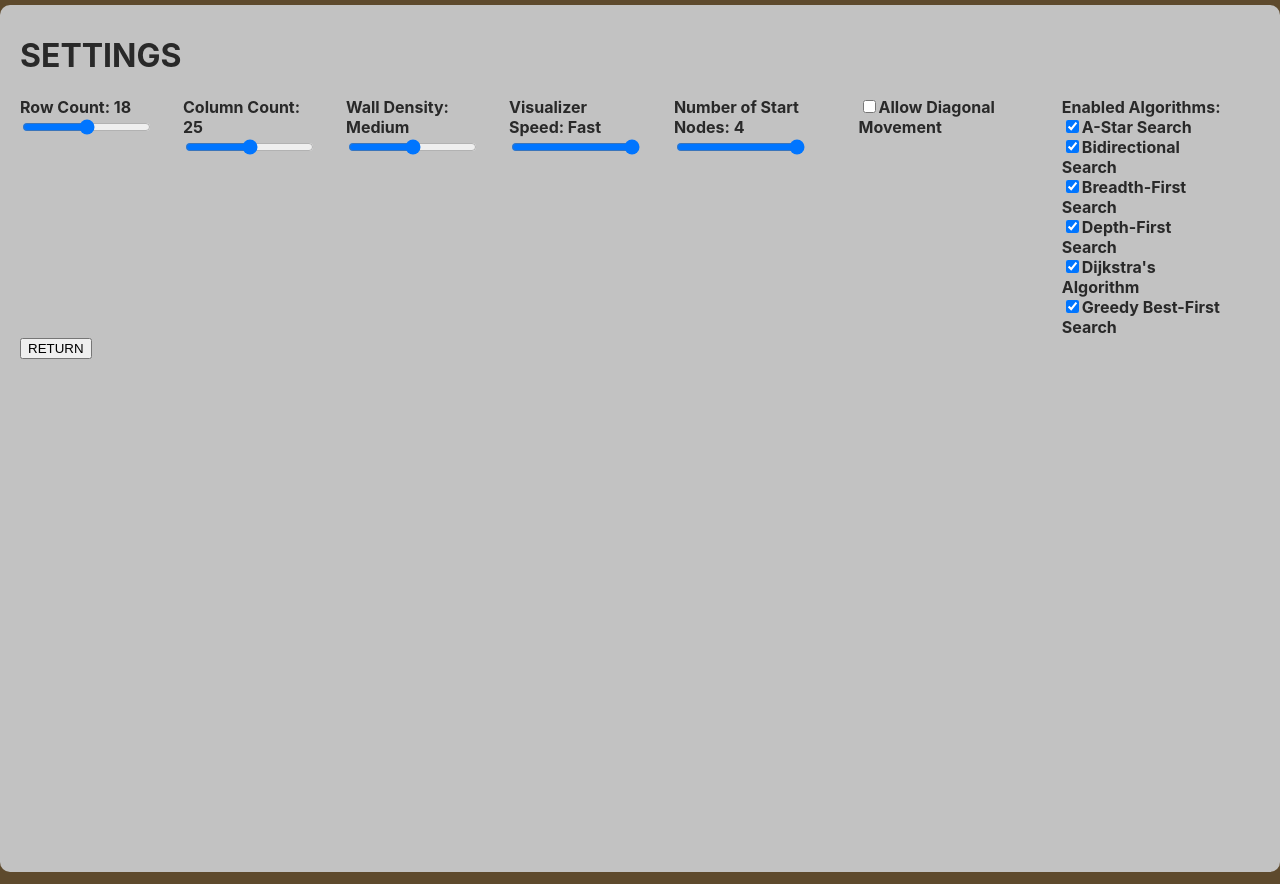
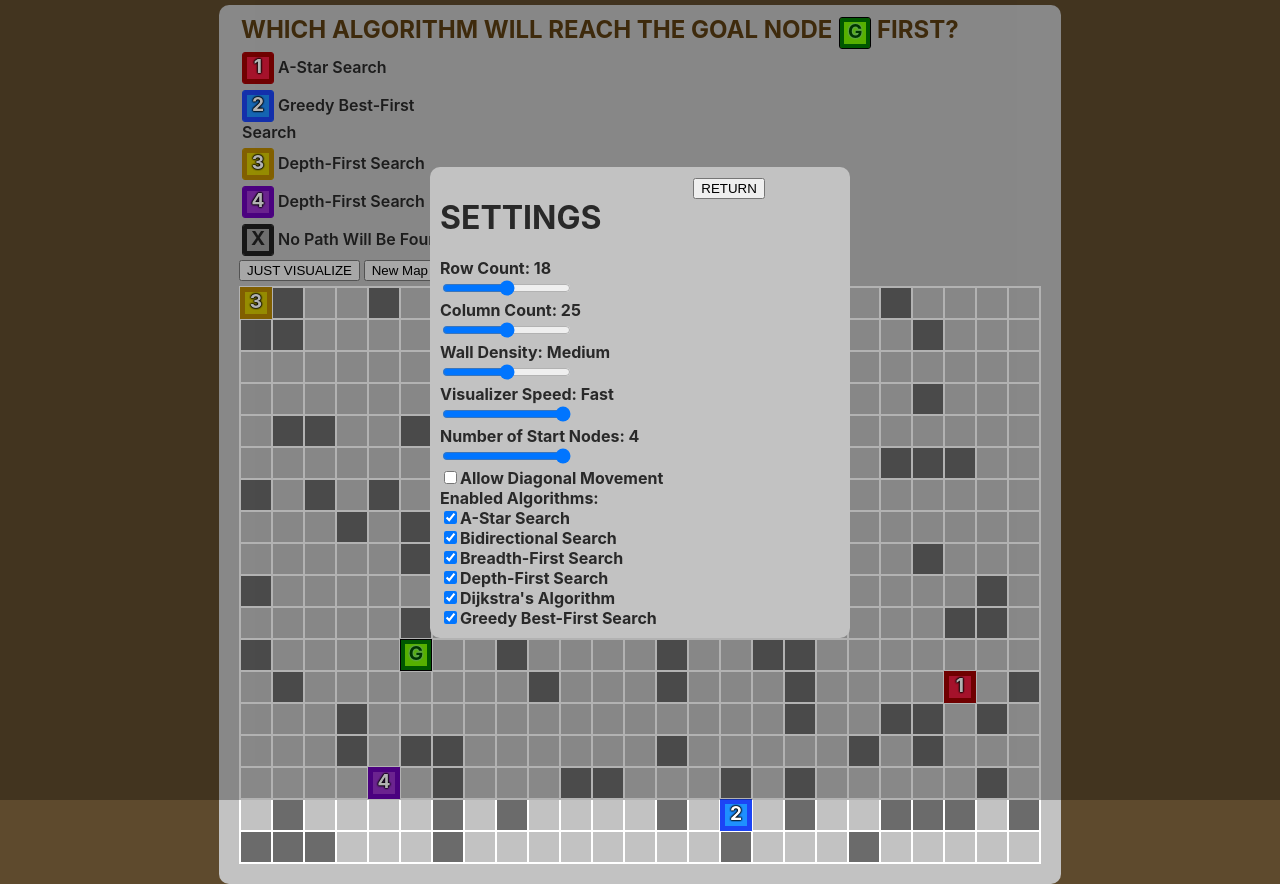
Before and after one commit to vik-ma/pathfinding-race, a React (Create React App) app: page / in a window 1280 px wide. Both pictures are taken after a click on the button "SETTINGS". Built offline with nearby package versions, Linux system fonts and the light colour scheme.

Commit message:
Made settings menu into a popup

```diff
--- a/src/App.css
+++ b/src/App.css
@@ -1,6 +1,6 @@
 body {
     color:#292929;
-    background-color: #292929;
+    /* background-color: #292929; */
     background-color:rgb(94, 74, 45);
     font-weight:bold;
 }
@@ -29,14 +29,37 @@ body {
     border-radius: 10px;
 }
 
+.settingsPopupBackground {
+    position: fixed;
+    top: 0;
+    left: 0;
+    width: 100%;
+    height: 100vh;
+    background-color: rgba(0,0,0,0.3);
+    display: flex;
+    justify-content: center;
+    align-items: center;
+}
+
 .settingsBackdrop {
+    position: relative;
     display: flex;
     align-items: stretch;
     justify-content: flex-start;
     margin-top: 5px;
+    background-color:rgb(194, 194, 194);
+    color:#292929;
+    padding:10px;
+    border-radius: 10px;
+    min-width: 400px;
+    inline-size: min-content;
 }
 
-.sliderElement {
+.settingsInner {
+
+}
+
+.settingsElement {
     margin-right: 30px;
 }
 
--- a/src/App.js
+++ b/src/App.js
@@ -124,7 +124,7 @@ function App() {
   };
 
   const switchToSettingsMenu = () => {
-    setIsGridRendered(false);
+    // setIsGridRendered(false);
     setIsSettingsRendered(true);
   };
 
--- a/src/PathfindingVisualizer/GridCustomizer.js
+++ b/src/PathfindingVisualizer/GridCustomizer.js
@@ -66,10 +66,11 @@ export const GridCustomizer = () => {
   };
 
   return (
-    <div>
+    <div className="settingsPopupBackground">
+      <div className="settingsBackdrop">
+        <div className="settingsInner">
           <h1>SETTINGS</h1>
-      <div className="settingsBackdrop">
-        <div className="sliderElement">
+          <div className="settingsElement">
             Row Count: {rowCount}
             <br />
             <input
@@ -81,7 +82,7 @@ export const GridCustomizer = () => {
               onChange={(e) => setRows(e.target.valueAsNumber)}
             ></input>
           </div>
-        <div className="sliderElement">
+          <div className="settingsElement">
             Column Count: {colCount}
             <br />
             <input
@@ -93,7 +94,7 @@ export const GridCustomizer = () => {
               onChange={(e) => setCols(e.target.valueAsNumber)}
             ></input>
           </div>
-        <div className="sliderElement">
+          <div className="settingsElement">
             Wall Density: {wordWallDensityMap[wallDensityValue]}
             <br />
             <input
@@ -107,7 +108,7 @@ export const GridCustomizer = () => {
               }
             ></input>
           </div>
-        <div className="sliderElement">
+          <div className="settingsElement">
             Visualizer Speed: {wordVisualizerSpeedMap[visualizerSpeed]}
             <br />
             <input
@@ -121,7 +122,7 @@ export const GridCustomizer = () => {
               }
             ></input>
           </div>
-        <div className="sliderElement">
+          <div className="settingsElement">
             Number of Start Nodes: {numStartNodes}
             <br />
             <input
@@ -133,7 +134,7 @@ export const GridCustomizer = () => {
               onChange={(e) => setNumStartNodes(e.target.valueAsNumber)}
             ></input>
           </div>
-        <div className="sliderElement">
+          <div className="settingsElement">
             <input
               type="checkbox"
               id="allowDiagonals"
@@ -144,7 +145,7 @@ export const GridCustomizer = () => {
             />
             <label htmlFor="allowDiagonals">Allow Diagonal Movement</label>
           </div>
-        <div className="sliderElement">
+          <div className="settingsElement">
             <label>Enabled Algorithms:</label>
             <br />
             <input
@@ -208,7 +209,10 @@ export const GridCustomizer = () => {
             <label htmlFor="greedy">Greedy Best-First Search</label>
           </div>
         </div>
+        <div className="settingsElement">
           <button onClick={() => remakeGrid()}>RETURN</button>
+        </div>
+      </div>
     </div>
   );
 };
```
Lines whose indentation alone changed are shown as unchanged.
